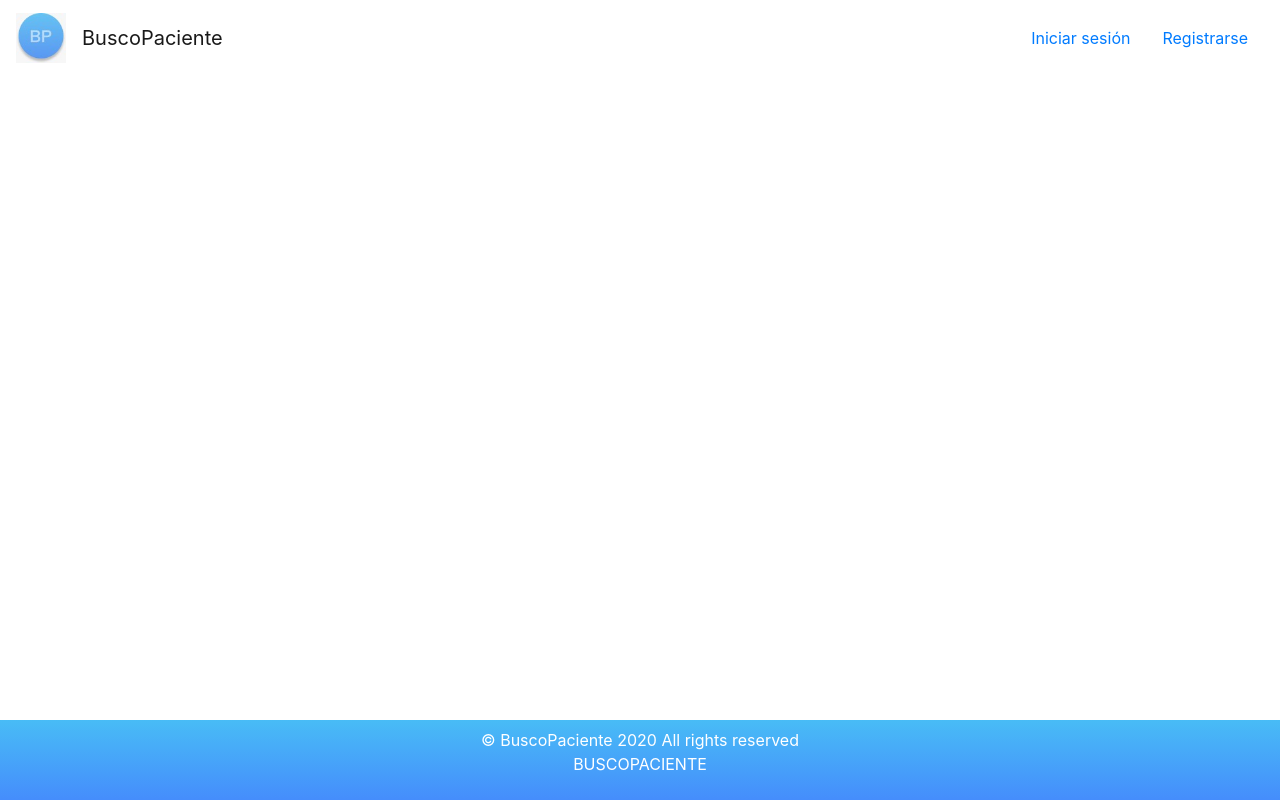
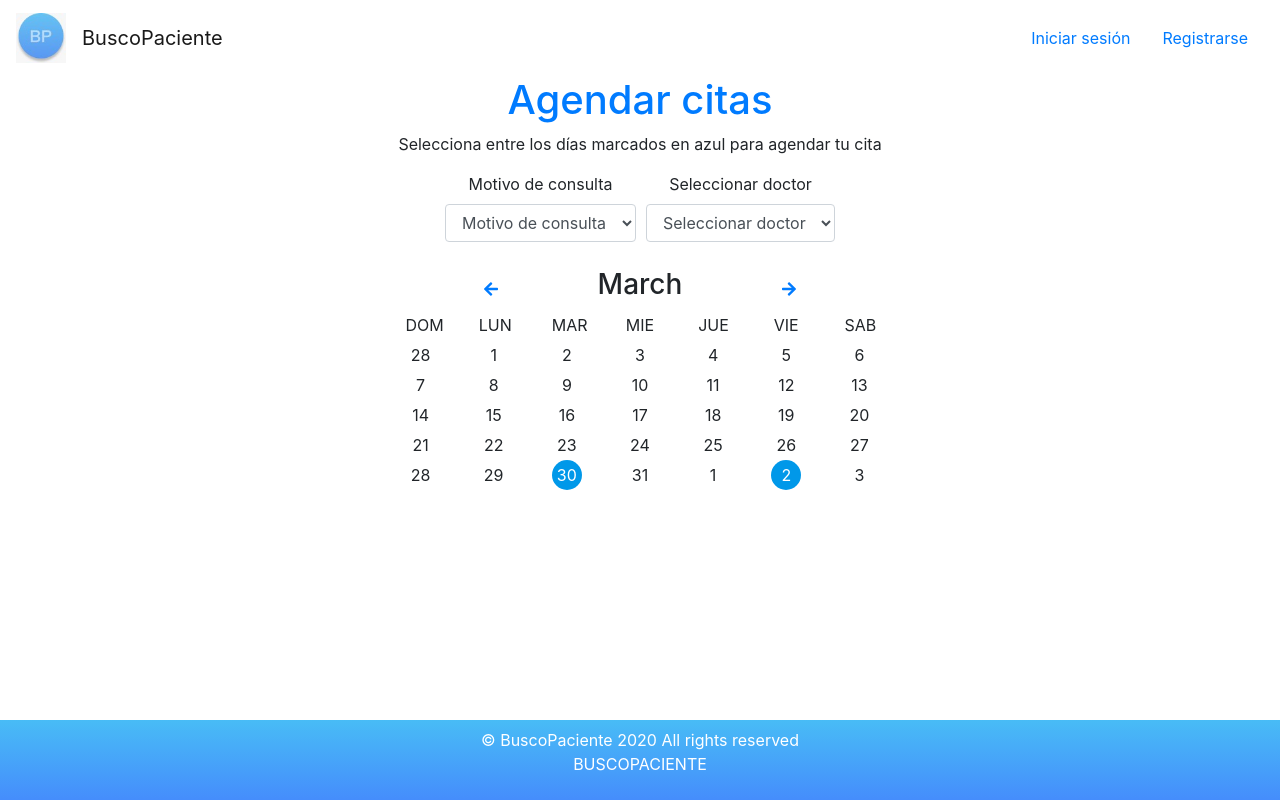
Before and after one commit to celinediaz/buscopaciente, a React (Create React App) app: page /agendarcitas in a window 1280 px wide. Built offline with nearby package versions, Linux system fonts and the light colour scheme.

Commit message:
agendar citas
and fixing temp date formating

```diff
--- a/src/App.css
+++ b/src/App.css
@@ -45,7 +45,7 @@ footer {
 .day {
   text-align: center;
 }
-.pending {
+.pending, .available {
   background-color: #0098e9;
   color: white;
   cursor: pointer;
@@ -66,9 +66,13 @@ footer {
   width: 40vw;
   justify-content: center;
 }
-.day-info {
+.day-info, .dropdowns {
   display: flex;
   justify-content: center;
   align-items: center;
   gap: 10px;
 }
+
+.dropdowns {
+  margin-bottom: 10px;
+}
--- a/src/App.js
+++ b/src/App.js
@@ -4,6 +4,7 @@ import Footer from './components/Footer';
 import Login from './components/Login';
 import Signup from './components/Signup';
 import VerCitas from './components/VerCitas';
+import AgendarCita from './components/AgendarCita';
 import LandingPage from './components/LandingPage';
 import 'bootstrap/dist/css/bootstrap.min.css';
 import {BrowserRouter as Router, Route, Switch} from 'react-router-dom';
@@ -27,6 +28,9 @@ function App() {
           <Route path="/vercitas">
             < VerCitas />
           </Route>
+          <Route path="/agendarcitas">
+            < AgendarCita />
+          </Route>
         </Switch>
 
       <Footer />
--- /dev/null
+++ b/src/components/AgendarCita.js
@@ -0,0 +1,87 @@
+import React, { useState } from 'react';
+import {Form, Modal, Button} from 'react-bootstrap'
+import moment from 'moment';
+import Calendar from './Calendar';
+
+const AgendarCita = () => {
+    const tipoDoctor = ['dentista', 'psicologo', 'médico']
+    const availableDates = [moment("2021 03 30", "YYYY MM DD"), moment("2021 04 02", "YYYY MM DD")];
+    const [selectedDay, selectDay] = useState(availableDates[0]);
+    const [show, setShow] = useState(false);
+    const handleClose = () => setShow(false);
+    const handleShow = (day) => setShow(true);
+
+    function isAvailable(day) {
+        for (let i = 0; i < availableDates.length; i++) {
+            if (availableDates[i].isSame(day, "day")) return true;
+        }
+        return false;
+    }
+
+    function dayStyle(day) {
+        if (isAvailable(day)) return "available day-container";
+        return "day-container"
+    }
+
+    function onSelect(day) {
+        if (isAvailable(day)) {
+            selectDay(day);
+            console.log(day);
+            handleShow();
+        }
+    }
+
+    return (
+        <div>
+            <h1>Agendar citas</h1>
+            <p className="desc">Selecciona entre los días marcados en azul para agendar tu cita</p>
+            <div className="container">
+                <div className="dropdowns">
+
+                <Form.Group controlId="exampleForm.ControlSelect1">
+                    <Form.Label>Motivo de consulta</Form.Label>
+                    <Form.Control as="select">
+                    <option>Motivo de consulta</option>
+                    {tipoDoctor.map((tipo, index) => (<option key={index} as="button">{tipo}</option>))}
+                    </Form.Control>
+                </Form.Group>
+                <Form.Group controlId="exampleForm.ControlSelect2">
+                    <Form.Label>Seleccionar doctor</Form.Label>
+                    <Form.Control as="select">
+                    <option>Seleccionar doctor</option>
+                    {tipoDoctor.map((tipo, index) => (<option key={index} as="button">{tipo}</option>))}
+                    </Form.Control>
+                </Form.Group>
+
+            </div>
+            <div className="calendar">
+                <Calendar onSelect={onSelect} dayStyle={dayStyle} />
+                <Modal show={show} onHide={handleClose} size="sm">
+                        <Modal.Header closeButton>
+                            <Modal.Title>Horario</Modal.Title>
+                        </Modal.Header>
+                        <Modal.Body>
+                            <h1>Fecha: </h1><p>{selectedDay.format('MMMM Do YYYY')}</p>
+                            <Form.Group controlId="exampleForm.ControlSelect2">
+                                <Form.Label>Seleccionar horario</Form.Label>
+                                <Form.Control as="select">
+                                {tipoDoctor.map((tipo, index) => (<option key={index} as="button">{tipo}</option>))}
+                                </Form.Control>
+                            </Form.Group>
+                        </Modal.Body>
+                        <Modal.Footer>
+                            <Button variant="primary" onClick={handleClose}>
+                                Agendar
+                            </Button>
+                            <Button variant="secondary" onClick={handleClose}>
+                                Close
+                            </Button>
+                        </Modal.Footer>
+                </Modal>
+            </div>
+            </div>
+        </div>
+    )
+}
+
+export default AgendarCita
--- a/src/components/Calendar.js
+++ b/src/components/Calendar.js
@@ -37,12 +37,12 @@ const Calendar = ({onSelect, dayStyle}) => {
                 <FontAwesomeIcon icon={faArrowRight} color="#007bff" onClick={() => setValue(nextMonth())} />
             </div>
             <div className="week">
-                {weekDays.map(day => <div className="weekDay"> {day} </div>)}
+                {weekDays.map((day, index) => <div key={index} className="weekDay"> {day} </div>)}
             </div>
-            {calendar.map(week =>
-                <div className="week">{
-                    week.map(day => <div className={ dayStyle(day, value)}>
-                        <div className={"day"} onClick={() => onSelect(day)}>
+            {calendar.map((week, ind) =>
+                <div key={ind} className="week">{
+                    week.map((day, index) => <div key={index} className={ dayStyle(day, value)}>
+                        <div key={index} className={"day"} onClick={() => onSelect(day)}>
                             {day.format("D")} </div>
                     </div>
                     )}
--- a/src/components/VerCitas.js
+++ b/src/components/VerCitas.js
@@ -6,8 +6,8 @@ import Calendar from './Calendar';
 
 const VerCitas = () => {
     //example dates
-    const passedDates = [moment("03 Mar 2021"), moment("05 Mar 2021")];
-    const scheduledDates = [moment("18 Mar 2021"), moment("21 Mar 2021"), moment("07 Apr 2021")];
+    const passedDates = [moment("2021 03 17", "YYYY MM DD"), moment("2021 03 22", "YYYY MM DD")];
+    const scheduledDates = [moment("2021 04 03", "YYYY MM DD"), moment("2021 04 09", "YYYY MM DD")];
 
     //Only useful for this one
     const [selectedDay, selectDay] = useState(scheduledDates[0]);
```
